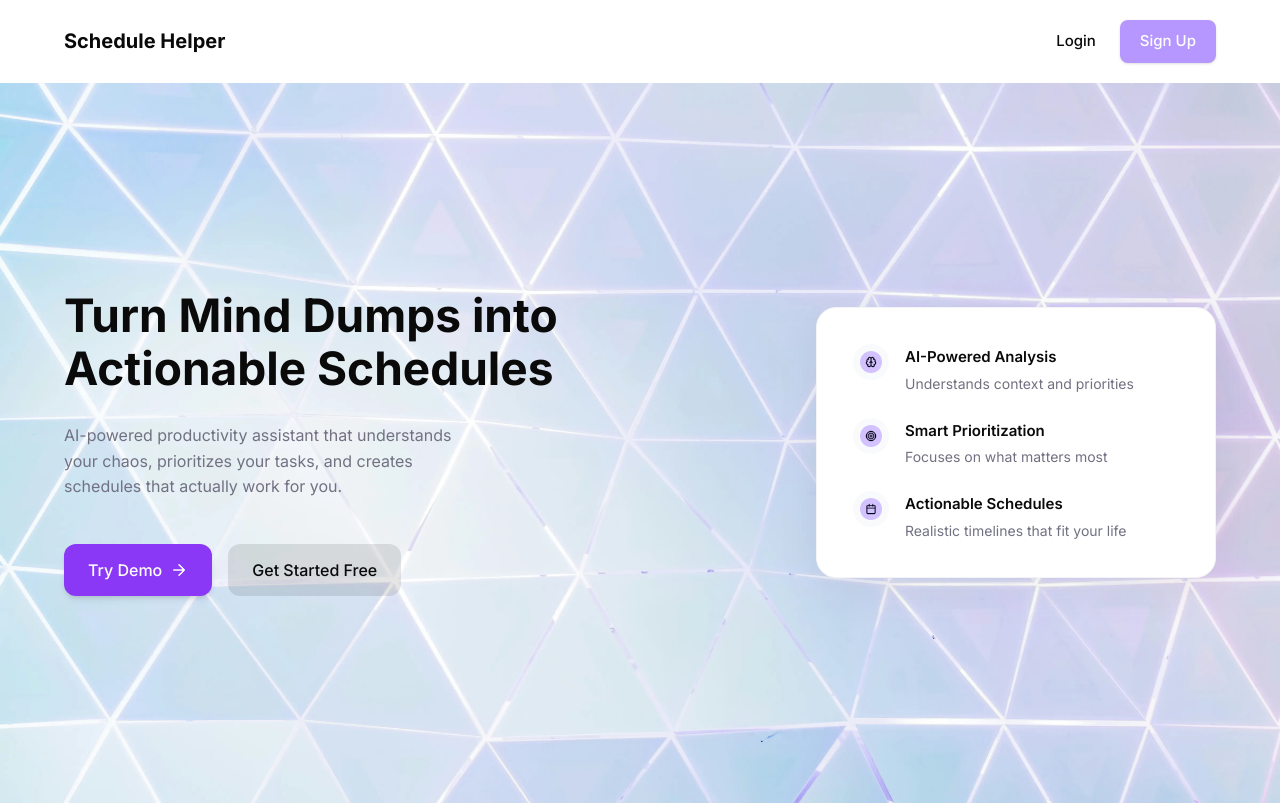
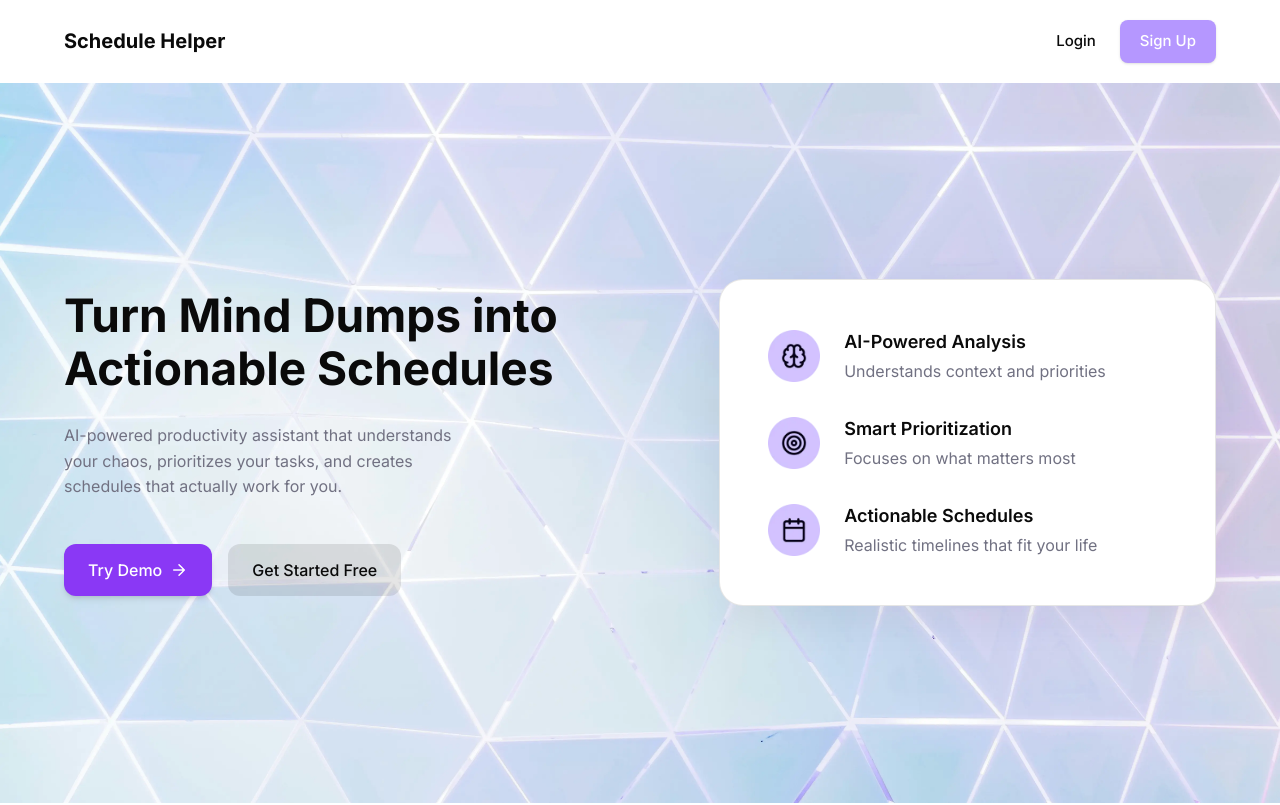
Before and after one commit to dhifanrizky/Schedule-Helper-AI-service, a Next.js app in the folder frontend/: page / in a window 1280 px wide. Shown: the top 805 px of the page. Built offline with nearby package versions, Linux system fonts and the light colour scheme.

Commit message:
style(home): scale up hero floating card for hi-res screens

```diff
--- a/frontend/src/app/page.tsx
+++ b/frontend/src/app/page.tsx
@@ -62,35 +62,29 @@ export default function HomePage() {
 
           {/* Right Floating Card */}
           <div className="md:w-[45%] flex justify-center md:justify-end mt-10 md:mt-0">
-            <div className="bg-white p-7 sm:p-9 rounded-[20px] shadow-[0_12px_45px_rgb(0,0,0,0.06)] border border-gray-100 flex flex-col gap-6 w-full max-w-[400px]">
+            <div className="bg-white p-10 sm:p-12 rounded-[24px] shadow-[0_12px_45px_rgb(0,0,0,0.06)] border border-[#000000]/10 flex flex-col gap-8 w-full max-w-[540px]">
               {/* Feature 1 */}
-              <div className="flex items-start gap-4">
-                <div className="w-[36px] h-[36px] shrink-0 flex items-center justify-center bg-gray-50 rounded-full">
-                  <img src="/images%20homepage/AI-Powered%20Analysis.webp" alt="AI Analysis" className="w-[22px] h-[22px] object-contain" />
-                </div>
-                <div className="flex flex-col mt-0.5">
-                  <h3 className="font-semibold text-[15px] text-[#0A0A0A]">AI-Powered Analysis</h3>
-                  <p className="text-[14px] text-[#717182] mt-1">Understands context and priorities</p>
+              <div className="flex items-center gap-6">
+                <img src="/images%20homepage/AI-Powered%20Analysis.webp" alt="AI Analysis" className="w-[52px] h-[52px] object-contain shrink-0" />
+                <div className="flex flex-col">
+                  <h3 className="font-semibold text-[18px] text-[#0A0A0A]">AI-Powered Analysis</h3>
+                  <p className="text-[16px] text-[#717182] mt-1">Understands context and priorities</p>
                 </div>
               </div>
               {/* Feature 2 */}
-              <div className="flex items-start gap-4">
-                <div className="w-[36px] h-[36px] shrink-0 flex items-center justify-center bg-gray-50 rounded-full">
-                  <img src="/images%20homepage/Smart%20Prioritization.webp" alt="Smart Prioritization" className="w-[22px] h-[22px] object-contain" />
-                </div>
-                <div className="flex flex-col mt-0.5">
-                  <h3 className="font-semibold text-[15px] text-[#0A0A0A]">Smart Prioritization</h3>
-                  <p className="text-[14px] text-[#717182] mt-1">Focuses on what matters most</p>
+              <div className="flex items-center gap-6">
+                <img src="/images%20homepage/Smart%20Prioritization.webp" alt="Smart Prioritization" className="w-[52px] h-[52px] object-contain shrink-0" />
+                <div className="flex flex-col">
+                  <h3 className="font-semibold text-[18px] text-[#0A0A0A]">Smart Prioritization</h3>
+                  <p className="text-[16px] text-[#717182] mt-1">Focuses on what matters most</p>
                 </div>
               </div>
               {/* Feature 3 */}
-              <div className="flex items-start gap-4">
-                <div className="w-[36px] h-[36px] shrink-0 flex items-center justify-center bg-gray-50 rounded-full">
-                  <img src="/images%20homepage/Actionable%20Schedules.webp" alt="Actionable Schedules" className="w-[22px] h-[22px] object-contain" />
-                </div>
-                <div className="flex flex-col mt-0.5">
-                  <h3 className="font-semibold text-[15px] text-[#0A0A0A]">Actionable Schedules</h3>
-                  <p className="text-[14px] text-[#717182] mt-1">Realistic timelines that fit your life</p>
+              <div className="flex items-center gap-6">
+                <img src="/images%20homepage/Actionable%20Schedules.webp" alt="Actionable Schedules" className="w-[52px] h-[52px] object-contain shrink-0" />
+                <div className="flex flex-col">
+                  <h3 className="font-semibold text-[18px] text-[#0A0A0A]">Actionable Schedules</h3>
+                  <p className="text-[16px] text-[#717182] mt-1">Realistic timelines that fit your life</p>
                 </div>
               </div>
             </div>
```
